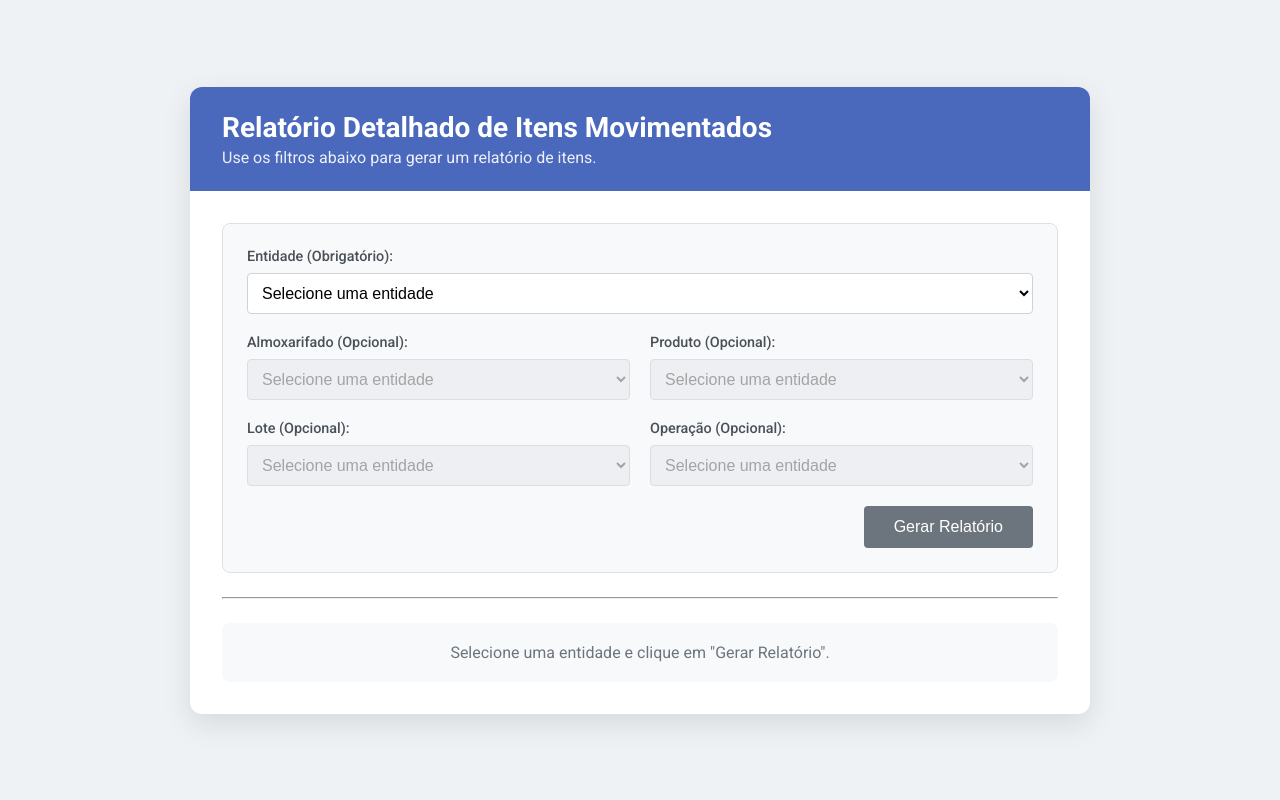
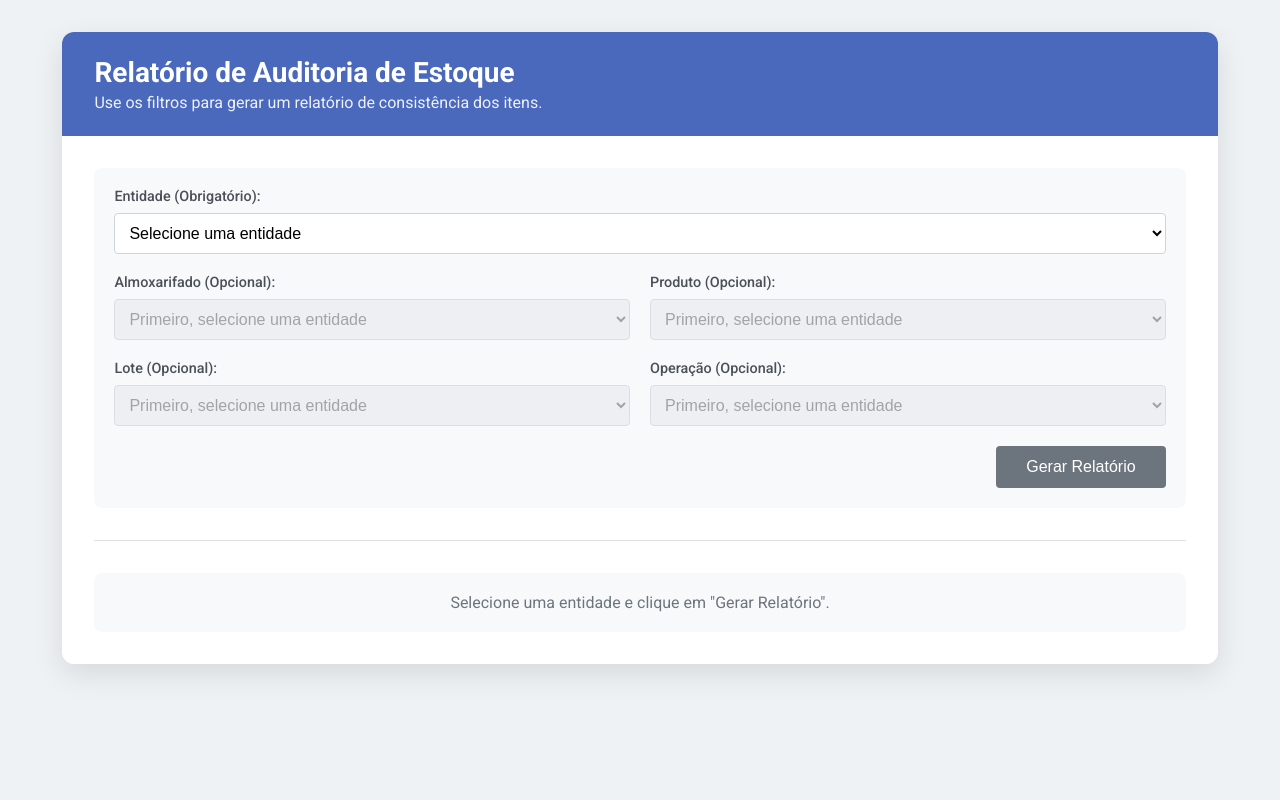
Before and after one commit to VenturaCerqueira/AlmoxarifadoValidador, a FastAPI app: page / in a window 1280 px wide. Run offline with FastAPI, Linux system fonts and the light colour scheme; data that the repository does not hold is empty.

Commit message:
fIX:  AUDIT

```diff
--- a/src/main.py
+++ b/src/main.py
@@ -15,12 +15,7 @@ Base.metadata.create_all(bind=engine)
 
 tags_metadata = [
     {"name": "Frontend", "description": "Rota para servir a aplicação web."},
-    {"name": "Relatórios", "description": "Rotas para buscas complexas e auditorias."},
-    {"name": "Entidades", "description": "Operações com entidades."},
-    {"name": "Almoxarifados", "description": "Operações com almoxarifados."},
-    {"name": "Produtos", "description": "Operações com produtos."},
-    {"name": "Operações", "description": "Consulta os tipos de operações."},
-    {"name": "Lotes", "description": "Operações com lotes de produtos."},
+    {"name": "Relatórios", "description": "Rotas para buscas complexas e auditorias de estoque."},
 ]
 
 app = FastAPI(title="API do Almoxarifado", openapi_tags=tags_metadata)
@@ -41,7 +36,7 @@ def get_db():
 async def read_root(request: Request):
     return templates.TemplateResponse("index.html", {"request": request})
 
-# --- Rotas de Relatórios ---
+# --- ROTA DE RELATÓRIO COM AUDITORIA ---
 @app.get("/relatorios/itens-por-filtro/", response_model=List[schemas.ItensReportSchema], tags=["Relatórios"])
 def get_detailed_items_report_by_filter(
     entidade_id: int,
@@ -51,6 +46,7 @@ def get_detailed_items_report_by_filter(
     operacao_id: int | None = None,
     db: Session = Depends(get_db)
 ):
+    # Parte 1: Encontrar as movimentações que correspondem aos filtros
     query_mov_ids = db.query(models.MovimentacaoGeral.id)
     almoxarifados_ids = [id_tuple[0] for id_tuple in db.query(models.Almoxarifado.id).filter(models.Almoxarifado.fk_entidade == entidade_id).all()]
     if not almoxarifados_ids: return []
@@ -66,14 +62,46 @@ def get_detailed_items_report_by_filter(
     movimentacoes_ids = [id_tuple[0] for id_tuple in query_mov_ids.distinct().all()]
     if not movimentacoes_ids: return []
 
-    itens_do_banco = db.query(models.ItemMovimentacao, models.Produto.codigo, models.Produto.descricao, models.Lote.numero).join(models.Produto).outerjoin(models.Lote).filter(models.ItemMovimentacao.fk_movimentacao_geral.in_(movimentacoes_ids)).all()
+    # Parte 2: Buscar os itens dessas movimentações e os dados para o cálculo
+    itens_base = (
+        db.query(
+            models.ItemMovimentacao,
+            models.Produto.codigo,
+            models.Produto.descricao,
+            models.Lote.numero,
+            models.Operacao.tipo,
+            models.MovimentacaoGeral
+        )
+        .join(models.Produto, models.ItemMovimentacao.fk_produto == models.Produto.id)
+        .join(models.MovimentacaoGeral, models.ItemMovimentacao.fk_movimentacao_geral == models.MovimentacaoGeral.id)
+        .join(models.Operacao, models.MovimentacaoGeral.fk_operacao == models.Operacao.id)
+        .outerjoin(models.Lote, models.ItemMovimentacao.fk_lote == models.Lote.id)
+        .filter(models.ItemMovimentacao.fk_movimentacao_geral.in_(movimentacoes_ids))
+        .all()
+    )
 
+    # Parte 3: Processar cada item e fazer a auditoria
     relatorio_final = []
-    for item, prod_codigo, prod_desc, lote_num in itens_do_banco:
+    for item, prod_codigo, prod_desc, lote_num, op_tipo, mov in itens_base:
+        almox_afetado_id = mov.fk_almoxarifado_destino if op_tipo == 0 else mov.fk_almoxarifado_origem
+        if not almox_afetado_id: continue
+
+        # Calcula o total de entradas (tipo 0)
+        total_entradas = db.query(func.sum(models.ItemMovimentacao.quantidade)).join(models.MovimentacaoGeral).join(models.Operacao).filter(models.ItemMovimentacao.fk_produto == item.fk_produto, models.ItemMovimentacao.fk_lote == item.fk_lote, models.MovimentacaoGeral.fk_almoxarifado_destino == almox_afetado_id, models.Operacao.tipo == 0).scalar() or Decimal(0)
+        # Calcula o total de saídas (tipo 1)
+        total_saidas = db.query(func.sum(models.ItemMovimentacao.quantidade)).join(models.MovimentacaoGeral).join(models.Operacao).filter(models.ItemMovimentacao.fk_produto == item.fk_produto, models.ItemMovimentacao.fk_lote == item.fk_lote, models.MovimentacaoGeral.fk_almoxarifado_origem == almox_afetado_id, models.Operacao.tipo == 1).scalar() or Decimal(0)
+        saldo_calculado = total_entradas - total_saidas
+
+        # Busca o saldo atual na tabela item_almoxarifado
+        saldo_db_obj = db.query(models.ItemAlmoxarifado.quantidade).filter(models.ItemAlmoxarifado.fk_produto == item.fk_produto, models.ItemAlmoxarifado.fk_lote == item.fk_lote, models.ItemAlmoxarifado.fk_almoxarifado == almox_afetado_id).first()
+        saldo_db = saldo_db_obj[0] if saldo_db_obj else Decimal(0)
+
         relatorio_final.append({
             "movimentacao_id": item.fk_movimentacao_geral, "produto_codigo": prod_codigo,
             "produto_descricao": prod_desc, "lote_numero": lote_num,
-            "quantidade": item.quantidade, "valor_unitario": item.valor_unitario
+            "quantidade_movimentada": item.quantidade,
+            "saldo_calculado": saldo_calculado, "saldo_db": saldo_db,
+            "diferenca": saldo_calculado - saldo_db
         })
     return relatorio_final
 
@@ -102,5 +130,14 @@ def listar_lotes_por_entidade(entidade_id: int, db: Session = Depends(get_db)):
 
 @app.get("/entidades/{entidade_id}/produtos-movimentados/", response_model=List[schemas.ProdutoSchema], tags=["Produtos"])
 def listar_produtos_movimentados_por_entidade(entidade_id: int, db: Session = Depends(get_db)):
-    produtos = db.query(models.Produto).distinct().join(models.ItemMovimentacao).join(models.MovimentacaoGeral).join(models.Almoxarifado).filter(models.Almoxarifado.fk_entidade == entidade_id).order_by(models.Produto.descricao).all()
+    almoxarifados_ids = [id_tuple[0] for id_tuple in db.query(models.Almoxarifado.id).filter(models.Almoxarifado.fk_entidade == entidade_id).all()]
+    if not almoxarifados_ids: return []
+    produtos = (
+        db.query(models.Produto).distinct().join(models.ItemMovimentacao)
+        .join(models.MovimentacaoGeral, models.ItemMovimentacao.fk_movimentacao_geral == models.MovimentacaoGeral.id)
+        .filter(or_(
+            models.MovimentacaoGeral.fk_almoxarifado_origem.in_(almoxarifados_ids),
+            models.MovimentacaoGeral.fk_almoxarifado_destino.in_(almoxarifados_ids)
+        )).order_by(models.Produto.descricao).all()
+    )
     return produtos
--- a/static/script.js
+++ b/static/script.js
@@ -12,47 +12,42 @@ document.addEventListener('DOMContentLoaded', () => {
     function populateSelect(select, data, valueField, textField, prompt) {
         select.innerHTML = `<option value="">${prompt}</option>`;
         data.forEach(item => {
-            const text = textField.includes('+')
-                ? textField.split('+').map(k => item[k.trim()]).join(' - ')
-                : item[textField];
+            const text = textField.includes('+') ? (item[textField.split('+')[0].trim()] + ' - ' + item[textField.split('+')[1].trim()]) : item[textField];
             const option = new Option(text, item[valueField]);
             select.add(option);
         });
         select.disabled = false;
     }
 
-    // Carrega o filtro inicial de entidades
     fetch('/entidades/').then(r => r.json()).then(data => populateSelect(selects.entidade, data, 'id', 'nome', 'Selecione uma entidade'));
 
-    // Quando uma entidade é selecionada, carrega TODOS os filtros dependentes
     selects.entidade.addEventListener('change', () => {
         const entidadeId = selects.entidade.value;
         searchButton.disabled = !entidadeId;
-
-        // Limpa e desabilita todos os filtros filhos
         ['almoxarifado', 'produto', 'lote', 'operacao'].forEach(k => {
-            selects[k].innerHTML = `<option value="">Selecione uma entidade</option>`;
+            selects[k].innerHTML = '<option value="">Primeiro, selecione uma entidade</option>';
             selects[k].disabled = true;
         });
 
         if (!entidadeId) return;
 
-        // Popula os dropdowns com base na entidade selecionada
         fetch(`/entidades/${entidadeId}/almoxarifados/`).then(r => r.json()).then(data => populateSelect(selects.almoxarifado, data, 'id', 'descricao', 'Todos os almoxarifados'));
-        fetch(`/entidades/${entidadeId}/produtos-movimentados/`).then(r => r.json()).then(data => populateSelect(selects.produto, data, 'id', 'descricao', 'Todos os produtos relevantes'));
         fetch(`/entidades/${entidadeId}/lotes/`).then(r => r.json()).then(data => populateSelect(selects.lote, data, 'id', 'numero', 'Todos os lotes'));
         fetch(`/entidades/${entidadeId}/operacoes/`).then(r => r.json()).then(data => populateSelect(selects.operacao, data, 'id', 'descricao', 'Todas as operações'));
+        fetch(`/entidades/${entidadeId}/produtos-movimentados/`).then(r => r.json()).then(data => {
+            if (data.length > 0) {
+                populateSelect(selects.produto, data, 'id', 'codigo + descricao', 'Todos os produtos relevantes');
+            } else {
+                selects.produto.innerHTML = '<option value="">Nenhum produto movimentado</option>';
+                selects.produto.disabled = false;
+            }
+        });
     });
 
-    // Ação do botão de busca
     searchButton.addEventListener('click', () => {
         const entidadeId = selects.entidade.value;
-        if (!entidadeId) {
-            alert('A seleção da Entidade é obrigatória.');
-            return;
-        }
+        if (!entidadeId) { alert('A seleção da Entidade é obrigatória.'); return; }
 
-        // Monta a URL para a API de relatório com os filtros selecionados
         let url = `/relatorios/itens-por-filtro/?entidade_id=${entidadeId}`;
         if (selects.almoxarifado.value) url += `&almoxarifado_id=${selects.almoxarifado.value}`;
         if (selects.produto.value) url += `&produto_id=${selects.produto.value}`;
@@ -61,7 +56,6 @@ document.addEventListener('DOMContentLoaded', () => {
 
         resultsArea.innerHTML = `<div class="status-message">Buscando dados para o relatório...</div>`;
 
-        // Chama a API e renderiza a tabela de resultados com os itens
         fetch(url)
             .then(res => res.ok ? res.json() : Promise.reject('Erro na busca'))
             .then(data => {
@@ -69,16 +63,17 @@ document.addEventListener('DOMContentLoaded', () => {
                     resultsArea.innerHTML = `<div class="status-message">Nenhum item encontrado com os filtros selecionados.</div>`;
                     return;
                 }
-                const tableHeaders = `<thead><tr><th>ID Mov.</th><th>Cód. Produto</th><th>Produto</th><th>Lote</th><th>Quantidade</th><th>Valor Unitário</th></tr></thead>`;
+                const tableHeaders = `<thead><tr>
+                    <th>ID Mov.</th><th>Cód. Produto</th><th>Produto</th><th>Lote</th>
+                    <th>Qtde. Mov.</th><th>Saldo Calculado</th><th>Saldo no Banco</th><th class="diferenca-col">Diferença</th>
+                </tr></thead>`;
                 const tableRows = data.map(item => {
-                    const valorFmt = new Intl.NumberFormat('pt-BR', { style: 'currency', currency: 'BRL' }).format(item.valor_unitario || 0);
-                    return `<tr>
-                        <td>${item.movimentacao_id}</td>
-                        <td>${item.produto_codigo}</td>
-                        <td>${item.produto_descricao || ''}</td>
-                        <td>${item.lote_numero || 'N/A'}</td>
-                        <td>${item.quantidade}</td>
-                        <td>${valorFmt}</td>
+                    const diferencaClasse = item.diferenca == 0 ? 'diff-ok' : 'diff-error';
+                    return `<tr class="${diferencaClasse}">
+                        <td>${item.movimentacao_id}</td><td>${item.produto_codigo}</td>
+                        <td>${item.produto_descricao || ''}</td><td>${item.lote_numero || 'N/A'}</td>
+                        <td>${item.quantidade_movimentada}</td><td>${item.saldo_calculado}</td>
+                        <td>${item.saldo_db}</td><td class="diferenca-col">${item.diferenca}</td>
                     </tr>`;
                 }).join('');
                 resultsArea.innerHTML = `<table>${tableHeaders}<tbody>${tableRows}</tbody></table>`;
--- a/static/style.css
+++ b/static/style.css
@@ -1,163 +1,68 @@
-/* --- Reset e Estilos Gerais --- */
 * {
     box-sizing: border-box;
     margin: 0;
     padding: 0;
 }
-
 body {
     font-family: 'Roboto', sans-serif;
     display: flex;
     justify-content: center;
-    align-items: center;
+    align-items: flex-start;
+    padding: 2rem;
     min-height: 100vh;
     background-color: #eef2f5;
     color: #333;
 }
-
-/* --- Card Principal --- */
 .card {
-    width: 90%;
-    max-width: 900px;
+    width: 95%;
+    max-width: 1200px;
     background: #ffffff;
     border-radius: 12px;
     box-shadow: 0 10px 30px rgba(0, 0, 0, 0.1);
     overflow: hidden;
 }
-
 .card-header {
     background-color: #4a69bd;
     color: white;
     padding: 24px 32px;
 }
-
 .card-header h1 {
     font-size: 1.75rem;
     margin-bottom: 4px;
 }
-
 .card-header p {
     font-size: 1rem;
     opacity: 0.9;
 }
-
 .card-body {
     padding: 32px;
 }
-
-/* --- Formulário de Busca --- */
-.search-form {
-    display: flex;
-    gap: 12px;
-    margin-bottom: 24px;
-}
-
-.search-form input {
-    flex-grow: 1;
-    border: 1px solid #ced4da;
-    border-radius: 8px;
-    padding: 12px 16px;
-    font-size: 1rem;
-    transition: border-color 0.2s, box-shadow 0.2s;
-}
-
-.search-form input:focus {
-    outline: none;
-    border-color: #4a69bd;
-    box-shadow: 0 0 0 3px rgba(74, 105, 189, 0.2);
-}
-
-.search-form button {
-    background-color: #4a69bd;
-    color: white;
-    border: none;
-    border-radius: 8px;
-    padding: 12px 24px;
-    font-size: 1rem;
-    font-weight: 500;
-    cursor: pointer;
-    transition: background-color 0.2s;
-}
-
-.search-form button:hover {
-    background-color: #3b539a;
-}
-
-/* --- Área de Resultados e Tabela --- */
-.results-area {
-    margin-top: 24px;
-}
-
-.results-area table {
-    width: 100%;
-    border-collapse: collapse;
-}
-
-.results-area th, .results-area td {
-    padding: 14px;
-    text-align: left;
-    border-bottom: 1px solid #dee2e6;
-}
-
-.results-area th {
-    font-weight: 700;
-    background-color: #f8f9fa;
-}
-
-.results-area tbody tr:hover {
-    background-color: #f1f3f5;
-}
-
-.status-message {
+.filter-panel {
+    display: grid;
+    grid-template-columns: 1fr 1fr;
+    gap: 20px;
+    align-items: end;
     padding: 20px;
-    text-align: center;
-    color: #6c757d;
     background-color: #f8f9fa;
     border-radius: 8px;
 }
-
-.error-message {
-    color: #d93025;
-    font-weight: 500;
-}
-
-/* Em static/style.css */
-
-/* --- Painel de Filtros com Grid --- */
-.filter-panel {
-    background-color: #f8f9fa;
-    padding: 24px;
-    border: 1px solid #dee2e6;
-    border-radius: 8px;
-    margin-bottom: 24px;
-
-    /* A mágica começa aqui: */
-    display: grid;
-    grid-template-columns: 1fr 1fr; /* Cria duas colunas de largura igual */
-    gap: 20px; /* Espaçamento entre os filtros */
-    align-items: end; /* Alinha os itens na base */
-}
-
 .filter-panel h3 {
-    grid-column: span 2; /* Faz o título ocupar as duas colunas */
+    grid-column: span 2;
     margin-top: 0;
     margin-bottom: 10px;
     border-bottom: 1px solid #ddd;
     padding-bottom: 10px;
 }
-
 .filter-group {
     display: flex;
     flex-direction: column;
 }
-
 .filter-group label {
     margin-bottom: 8px;
     font-weight: 500;
     font-size: 0.9rem;
     color: #495057;
 }
-
 .filter-group select {
     width: 100%;
     padding: 10px;
@@ -166,22 +71,17 @@ body {
     border-radius: 4px;
     background-color: #fff;
 }
-
 .filter-group select:disabled {
     background-color: #e9ecef;
     cursor: not-allowed;
 }
-
-/* Regra para fazer um item ocupar as 2 colunas */
 .filter-group-span-2 {
     grid-column: span 2;
 }
-
 .button-container {
     display: flex;
-    justify-content: flex-end; /* Alinha o botão à direita */
+    justify-content: flex-end;
 }
-
 #search-button {
     padding: 12px 30px;
     font-size: 1rem;
@@ -193,30 +93,69 @@ body {
     border-radius: 4px;
     transition: background-color 0.2s;
 }
-
 #search-button:hover:not(:disabled) {
     background-color: #0056b3;
 }
-
 #search-button:disabled {
     background-color: #6c757d;
     cursor: not-allowed;
 }
-
-/* ✨ Bônus: Deixando o layout responsivo para celulares */
+hr.results-separator {
+    border: none;
+    border-top: 1px solid #dee2e6;
+    margin: 32px 0;
+}
+.results-area table {
+    width: 100%;
+    border-collapse: collapse;
+    margin-top: 20px;
+    font-size: 0.95rem;
+}
+.results-area th, .results-area td {
+    padding: 12px 15px;
+    text-align: left;
+    border-bottom: 1px solid #dee2e6;
+}
+.results-area th {
+    background-color: #f8f9fa;
+    font-weight: 700;
+}
+.results-area tbody tr:hover {
+    background-color: #f1f3f5;
+}
+.status-message {
+    padding: 20px;
+    text-align: center;
+    color: #6c757d;
+    background-color: #f8f9fa;
+    border-radius: 8px;
+}
+.error-message {
+    color: #d93025;
+    font-weight: 500;
+}
+.diferenca-col {
+    font-weight: bold;
+}
+tr.diff-ok td.diferenca-col {
+    color: #28a745;
+}
+tr.diff-error {
+    background-color: #fff3f3;
+}
+tr.diff-error td.diferenca-col {
+    color: #dc3545;
+}
 @media (max-width: 768px) {
     .filter-panel {
-        grid-template-columns: 1fr; /* Em telas pequenas, volta para uma coluna */
+        grid-template-columns: 1fr;
     }
-
     .filter-group-span-2 {
-        grid-column: span 1; /* Em telas pequenas, todos ocupam uma coluna */
+        grid-column: span 1;
     }
-
     .button-container {
-        justify-content: stretch; /* O botão ocupa a largura toda */
+        justify-content: stretch;
     }
-
     #search-button {
         width: 100%;
     }
--- a/templates/index.html
+++ b/templates/index.html
@@ -3,7 +3,7 @@
 <head>
     <meta charset="UTF-8">
     <meta name="viewport" content="width=device-width, initial-scale=1.0">
-    <title>Relatório de Movimentações</title>
+    <title>Relatório de Auditoria de Estoque</title>
     <link rel="preconnect" href="https://fonts.googleapis.com">
     <link rel="preconnect" href="https://fonts.gstatic.com" crossorigin>
     <link href="https://fonts.googleapis.com/css2?family=Roboto:wght@400;500;700&display=swap" rel="stylesheet">
@@ -12,8 +12,8 @@
 <body>
     <div class="card">
         <header class="card-header">
-            <h1>Relatório Detalhado de Itens Movimentados</h1>
-            <p>Use os filtros abaixo para gerar um relatório de itens.</p>
+            <h1>Relatório de Auditoria de Estoque</h1>
+            <p>Use os filtros para gerar um relatório de consistência dos itens.</p>
         </header>
 
         <section class="card-body">
@@ -24,19 +24,19 @@
                 </div>
                 <div class="filter-group">
                     <label for="filtro-almoxarifado">Almoxarifado (Opcional):</label>
-                    <select id="filtro-almoxarifado" disabled><option value="">Selecione uma entidade</option></select>
+                    <select id="filtro-almoxarifado" disabled><option value="">Primeiro, selecione uma entidade</option></select>
                 </div>
                 <div class="filter-group">
                     <label for="filtro-produto">Produto (Opcional):</label>
-                    <select id="filtro-produto" disabled><option value="">Selecione uma entidade</option></select>
+                    <select id="filtro-produto" disabled><option value="">Primeiro, selecione uma entidade</option></select>
                 </div>
                 <div class="filter-group">
                     <label for="filtro-lote">Lote (Opcional):</label>
-                    <select id="filtro-lote" disabled><option value="">Selecione uma entidade</option></select>
+                    <select id="filtro-lote" disabled><option value="">Primeiro, selecione uma entidade</option></select>
                 </div>
                 <div class="filter-group">
                     <label for="filtro-operacao">Operação (Opcional):</label>
-                    <select id="filtro-operacao" disabled><option value="">Selecione uma entidade</option></select>
+                    <select id="filtro-operacao" disabled><option value="">Primeiro, selecione uma entidade</option></select>
                 </div>
                 <div class="filter-group-span-2 button-container">
                     <button id="search-button" disabled>Gerar Relatório</button>
```
Also changed, not shown: src/models/models.py (+7 -6 lines), src/schemas/schemas.py (+3 -56 lines).
